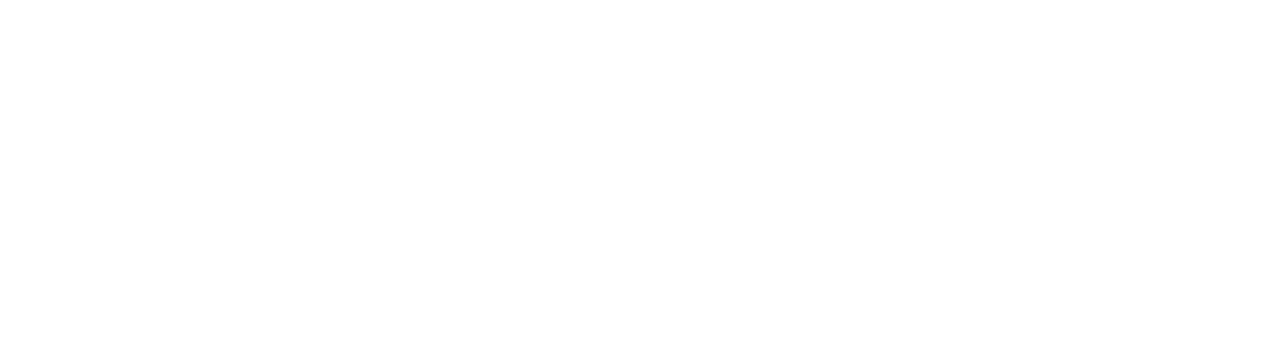
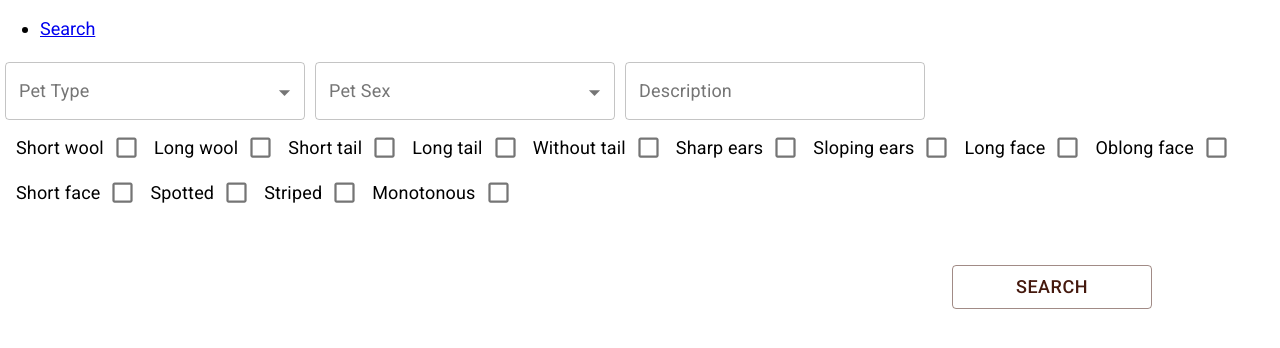
Before and after one commit to 666squared999/front, a React (Create React App) app: page /search in a window 1280 px wide. Shown: the top 348 px of the page. Built offline with nearby package versions, Linux system fonts and the light colour scheme.

Commit message:
search filters initial

```diff
--- a/package.json
+++ b/package.json
@@ -5,6 +5,7 @@
     "dependencies": {
         "@material-ui/core": "^4.11.3",
         "@material-ui/icons": "^4.11.2",
+        "@material-ui/styles": "^4.11.3",
         "@testing-library/jest-dom": "^5.11.4",
         "@testing-library/react": "^11.1.0",
         "@testing-library/user-event": "^12.1.10",
@@ -15,6 +16,7 @@
         "node-sass": "^5.0.0",
         "react": "^17.0.1",
         "react-dom": "^17.0.1",
+        "react-router-dom": "^5.2.0",
         "react-scripts": "4.0.2",
         "typescript": "^4.1.2",
         "web-vitals": "^1.0.1"
@@ -38,6 +40,7 @@
         ]
     },
     "devDependencies": {
+        "@types/react-router-dom": "^5.1.7",
         "@typescript-eslint/eslint-plugin": "^4.15.1",
         "@typescript-eslint/parser": "^4.15.1",
         "babel-eslint": "^10.1.0",
--- a/src/App.tsx
+++ b/src/App.tsx
@@ -1,6 +1,8 @@
 import React from "react";
 import "./assets/style.scss";
 import { ThemeProvider, createMuiTheme } from "@material-ui/core/styles";
+import { BrowserRouter as Router, Switch, Route, Link } from "react-router-dom";
+import { Search } from "./pages/Search";
 
 const theme = createMuiTheme({
     palette: {
@@ -16,7 +18,22 @@
 function App() {
     return (
         <div className="App">
-            <ThemeProvider theme={theme}>{}</ThemeProvider>
+            <ThemeProvider theme={theme}>
+                <Router>
+                    <nav>
+                        <ul>
+                            <li>
+                                <Link to="/search">Search</Link>
+                            </li>
+                        </ul>
+                    </nav>
+                    <Switch>
+                        <Route path="/search">
+                            <Search />
+                        </Route>
+                    </Switch>
+                </Router>
+            </ThemeProvider>
         </div>
     );
 }
--- /dev/null
+++ b/src/components/SearchFilters/index.tsx
@@ -0,0 +1,193 @@
+import React, { FC, useEffect, useState } from "react";
+import {
+    Button,
+    Checkbox,
+    FormControlLabel,
+    MenuItem,
+    TextField,
+} from "@material-ui/core";
+import "./style.scss";
+
+const animalTypes = [
+    { key: "dog", value: "Dog" },
+    { key: "cat", value: "Cat" },
+    { key: "parrot", value: "Parrot" },
+    { key: "other", value: "Other" },
+];
+const animalSex = [
+    { key: "female", value: "Female" },
+    { key: "male", value: "Male" },
+    { key: "unknown", value: "Unknown" },
+];
+
+const animalFeatures = [
+    {
+        key: "Short wool",
+        value: false,
+    },
+    {
+        key: "Long wool",
+        value: false,
+    },
+    {
+        key: "Short tail",
+        value: false,
+    },
+    {
+        key: "Long tail",
+        value: false,
+    },
+    {
+        key: "Without tail",
+        value: false,
+    },
+    {
+        key: "Sharp ears",
+        value: false,
+    },
+    {
+        key: "Sloping ears",
+        value: false,
+    },
+    {
+        key: "Long face",
+        value: false,
+    },
+    {
+        key: "Oblong face",
+        value: false,
+    },
+    {
+        key: "Short face",
+        value: false,
+    },
+    {
+        key: "Spotted",
+        value: false,
+    },
+    {
+        key: "Striped",
+        value: false,
+    },
+    {
+        key: "Monotonous",
+        value: false,
+    },
+];
+
+export const SearchFilters = () => {
+    const [typeValue, setTypeValue] = useState("");
+    const [sexValue, setSexValue] = useState("");
+    const [descriptionValue, setDescriptionValue] = useState("");
+    const [featureValues, setFeatureValues] = useState(animalFeatures);
+
+    const handleDescriptionhValueChange = (
+        event: React.ChangeEvent<HTMLInputElement>,
+    ) => {
+        setDescriptionValue(event.currentTarget.value);
+    };
+
+    const handleTypeValueChange = (
+        event: React.ChangeEvent<{ value: unknown }>,
+    ): void => {
+        setTypeValue(event.target.value as string);
+    };
+
+    const handleSexValueChange = (
+        event: React.ChangeEvent<{ value: unknown }>,
+    ): void => {
+        setSexValue(event.target.value as string);
+    };
+
+    const handleFeatureChange = (key: string): void => {
+        const newFeatureValues = [...animalFeatures];
+        const searchedKeyIndex = newFeatureValues.findIndex(
+            (el) => el.key === key,
+        );
+        newFeatureValues[searchedKeyIndex].value = !newFeatureValues[
+            searchedKeyIndex
+        ].value;
+        setFeatureValues(newFeatureValues);
+    };
+
+    const handleSearchButtonClick = () => {
+        const data = {
+            type: typeValue,
+            sex: sexValue,
+            description: descriptionValue,
+            feature: featureValues,
+        };
+        console.log(" Fetching, ", data);
+    };
+
+    return (
+        <div className="SearchFilters">
+            <div>
+                <TextField
+                    select
+                    className="textInput"
+                    label="Pet Type"
+                    value={typeValue}
+                    onChange={handleTypeValueChange}
+                    variant="outlined">
+                    {animalTypes.map(({ key, value }) => {
+                        return (
+                            <MenuItem key={key} value={value}>
+                                {value}
+                            </MenuItem>
+                        );
+                    })}
+                </TextField>
+                <TextField
+                    select
+                    className="textInput"
+                    label="Pet Sex"
+                    value={sexValue}
+                    onChange={handleSexValueChange}
+                    variant="outlined">
+                    {animalSex.map(({ key, value }) => {
+                        return (
+                            <MenuItem key={key} value={value}>
+                                {value}
+                            </MenuItem>
+                        );
+                    })}
+                </TextField>
+                <TextField
+                    className="textInput"
+                    color="primary"
+                    onChange={handleDescriptionhValueChange}
+                    value={descriptionValue}
+                    label="Description"
+                    variant="outlined"
+                />
+                <div>
+                    {featureValues.map(({ key, value }) => {
+                        return (
+                            <FormControlLabel
+                                control={
+                                    <Checkbox
+                                        value={value}
+                                        onChange={() =>
+                                            handleFeatureChange(key)
+                                        }
+                                        color="primary"
+                                    />
+                                }
+                                label={key}
+                                labelPlacement="start"
+                            />
+                        );
+                    })}
+                </div>
+            </div>
+            <Button
+                className="searchButton"
+                color="primary"
+                variant="outlined"
+                onClick={handleSearchButtonClick}>
+                Search
+            </Button>
+        </div>
+    );
+};
--- /dev/null
+++ b/src/components/SearchFilters/style.scss
@@ -0,0 +1,14 @@
+.SearchFilters {
+    display: flex;
+    flex-direction: column;
+    .textInput {
+        width: 300px;
+        margin: 5px;
+    }
+    .searchButton {
+        margin: 50px 10% 0 0;
+        width: 200px;
+        font-size: 18px;
+        align-self: flex-end;
+    }
+}
--- /dev/null
+++ b/src/pages/Search.tsx
@@ -0,0 +1,10 @@
+import React from "react";
+import { SearchFilters } from "../components/SearchFilters";
+
+export const Search = () => {
+    return (
+        <div className="Search">
+            <SearchFilters />
+        </div>
+    );
+};
```
Also changed, not shown: 1 other file (tests, documents, lock files or other folders).
